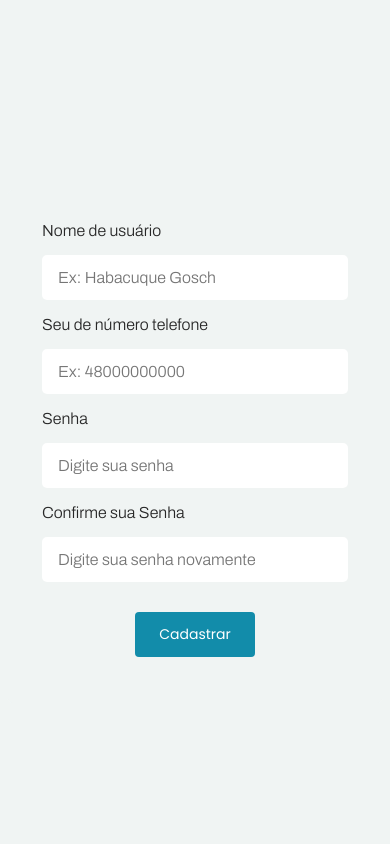
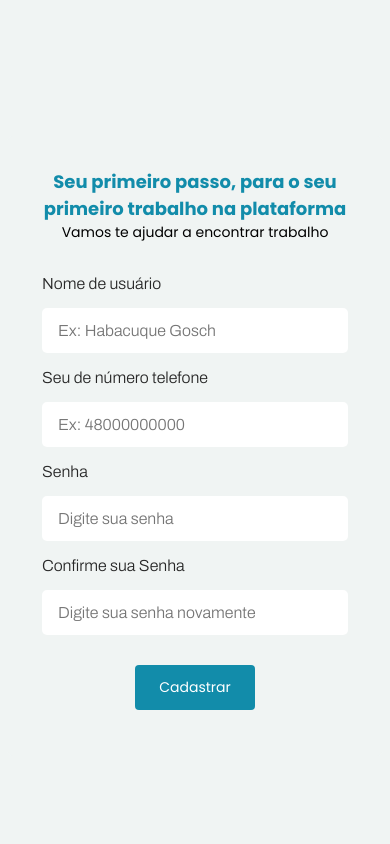
Before and after one commit to Habacuque-Gosch/Freelaworks-Django-Startup, a Django app: page /cadastro/ in a window 390 px wide. Run offline with Django 5.2, Linux system fonts and the light colour scheme.

Commit message:
alterando layout de cadastro mobile

```diff
--- a/setup/static/styles/login/login.css
+++ b/setup/static/styles/login/login.css
@@ -89,6 +89,23 @@
     font-size: 14px;
     color: #ffff;
 }
+.titulo-bem-vindo-cadastro {
+    display: flex;
+    font-family: 'Poppins', sans-serif;
+    font-size: 25px;
+    text-align: center;
+    text-decoration: none;
+    color: #ffff;
+}
+
+.descricao-cadastro {
+    font-family: 'Poppins', sans-serif;
+    font-size: 14px;
+    text-decoration: none;
+    text-align: center;
+    color: rgb(255, 255, 255);
+    margin-top: 1em;
+}
 
 
 
@@ -107,7 +124,9 @@
 .form-control:focus{
     outline: 1px solid #0053f8;
 }
-
+.img-cadastro{
+    display: none;
+}
 .img-bem-vindo{
     display: none;
 }
@@ -147,13 +166,35 @@
         height: 200px;
     }
 
-    .titulo-bem-vindo {
-        display: flex;
-        font-family: 'Poppins', sans-serif;
+    .titulo-bem-vindo-login {
+
         font-size: 25px;
         text-decoration: none;
         font-weight: bold;
         color: var(--destaque);
+    }
+
+    .titulo-bem-vindo-cadastro {
+        font-weight: bold;
+        font-size: 18px;
+        text-decoration: none;
+        color: var(--destaque);
+    }
+
+    .descricao-cadastro {
+        display: flex;
+        font-family: 'Poppins', sans-serif;
+        font-size: 14px;
+        text-decoration: none;
+        text-align: center;
+        color: black;
+        margin-top: 0em;
+    }
+
+    .img-cadastro{
+        display: flex;
+        width: 140px;
+        height: 140px;
     }
 
     .login {
--- a/templates/usuarios/cadastro.html
+++ b/templates/usuarios/cadastro.html
@@ -17,6 +17,16 @@
     <form class="section-login-form" action="{% url 'cadastro' %}" method="post" >
         {% csrf_token %}
         <div class="login">
+
+            <div class="titulo-e-imagem" style="margin-top: 0em; margin-bottom: 2em;">
+
+                <h1 class="titulo-bem-vindo-cadastro">Seu primeiro passo, para o seu primeiro trabalho na plataforma</h1>
+
+                <p class="descricao-cadastro">Vamos te ajudar a  encontrar trabalho</p>
+                <!-- <img class="img-cadastro" src="{% static '/assets/icones/no-job.png' %}" width="165px" height="165px" alt="logo"> -->
+
+            </div>
+
             {% for field in form.visible_fields %}
             <div class="form-group">
                 <label class="form-label" for="{{ field.id_for_label }}">{{field.label}}</label>
--- a/templates/usuarios/login.html
+++ b/templates/usuarios/login.html
@@ -24,7 +24,7 @@
                 <img class="logo-img" style="margin-bottom: 1em;" src="{% static '/assets/icones/logo_f.png' %}" width="100px" height="100px" alt="logo">
                 <h1 class="titulo-login">Login</h1>
 
-                <h1 class="titulo-bem-vindo">Bem-vindo de volta</h1>
+                <h1 class="titulo-bem-vindo-login">Bem-vindo de volta</h1>
                 <img class="img-bem-vindo" src="{% static '/assets/icones/bem-vindo.png' %}" width="100px" height="100px" alt="logo">
 
             </div>
```
